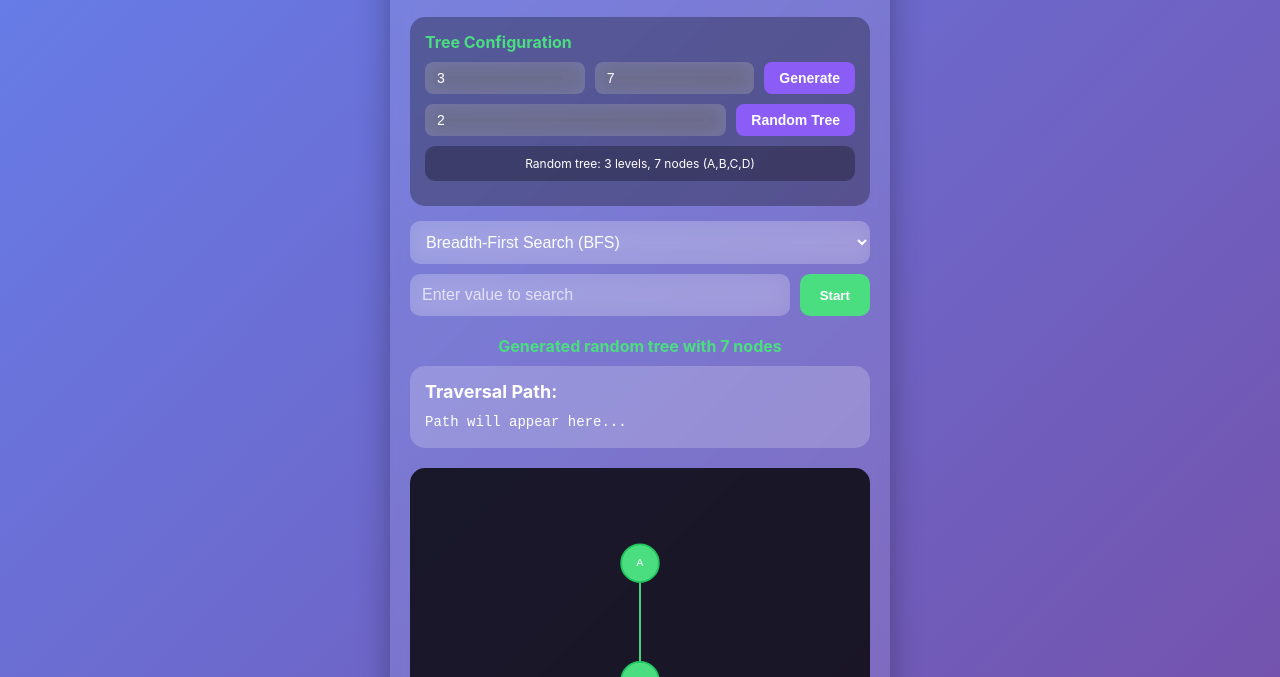
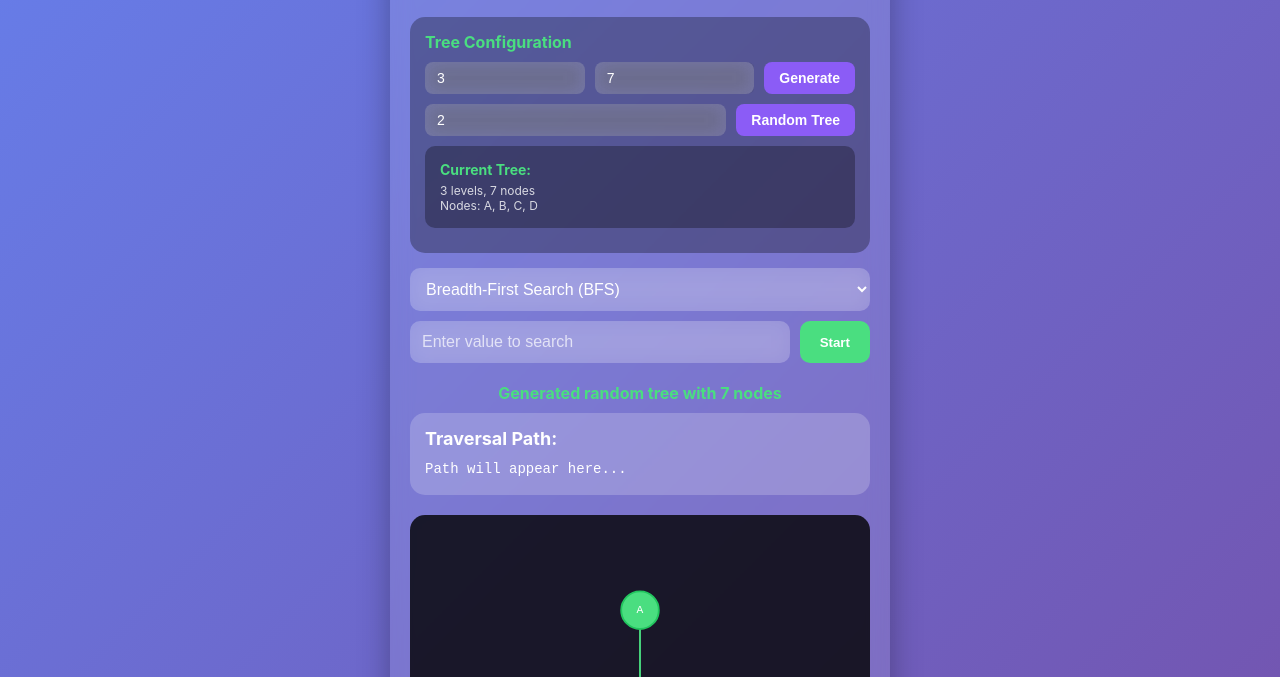
Before and after one commit to RohitSadavarti/DS, a plain HTML site: page index.html in a window 1280 px wide. Both pictures are taken after a click on the button "Random Tree". Shown: the part 123-800 px from the top of the page. Drawn offline with Linux system fonts and the light colour scheme.

Commit message:
Update index.html
Signed-off-by: Rohit Sadavarti <rsadavarti2@gmail.com>

```diff
--- a/index.html
+++ b/index.html
@@ -313,10 +313,20 @@
 		.tree-info {
 			background: rgba(0, 0, 0, 0.3);
 			border-radius: 10px;
-			padding: 10px;
+			padding: 15px;
 			margin-bottom: 10px;
+			font-size: 14px;
+		}
+
+		.tree-info-title {
+			color: #4ade80;
+			font-weight: bold;
+			margin-bottom: 5px;
+		}
+
+		.tree-info-details {
 			font-size: 12px;
-			text-align: center;
+			color: rgba(255, 255, 255, 0.8);
 		}
 	</style>
 </head>
@@ -339,7 +349,11 @@
 					<input type="number" class="config-input" id="maxChildren" placeholder="Max children per node (2-5)" min="2" max="5" value="2">
 					<button class="generate-btn" onclick="generateRandomTree()">Random Tree</button>
 				</div>
-				<div class="tree-info" id="treeInfo">Current tree: 3 levels, 7 nodes (A,B,C,D,E,F,G)</div>
+				<div class="tree-info" id="treeInfo">
+					<div class="tree-info-title">Current Tree:</div>
+					<div class="tree-info-details">3 levels, 7 nodes</div>
+					<div class="tree-info-details">Nodes: A, B, C, D, E, F, G</div>
+				</div>
 			</div>
 
 			<select class="dropdown" id="algorithmSelect">
@@ -433,9 +447,8 @@
 			currentTree = buildFlexibleTree(labels, levels, maxChildren);
 
 			// Update tree info display
-			const nodeList = getAllNodes(currentTree).map(n => n.value).join(',');
-			document.getElementById('treeInfo').textContent =
-				`Current tree: ${levels} levels, ${totalNodes} nodes (${nodeList})`;
+			const nodeList = getAllNodes(currentTree).map(n => n.value).join(', ');
+			updateTreeInfo(levels, totalNodes, nodeList);
 
 			initializeTree();
 			resetVisualization();
@@ -460,9 +473,8 @@
 			const labels = generateNodeLabels(totalNodes);
 			currentTree = buildRandomTree(labels, levels, maxChildren);
 
-			const nodeList = getAllNodes(currentTree).map(n => n.value).join(',');
-			document.getElementById('treeInfo').textContent =
-				`Random tree: ${levels} levels, ${totalNodes} nodes (${nodeList})`;
+			const nodeList = getAllNodes(currentTree).map(n => n.value).join(', ');
+			updateTreeInfo(levels, totalNodes, nodeList);
 
 			initializeTree();
 			resetVisualization();
@@ -470,6 +482,16 @@
 			document.getElementById('status').textContent =
 				`Generated random tree with ${totalNodes} nodes`;
 			document.getElementById('status').className = 'status success';
+		}
+
+		// Update tree info display
+		function updateTreeInfo(levels, totalNodes, nodeList) {
+			const treeInfo = document.getElementById('treeInfo');
+			treeInfo.innerHTML = `
+				<div class="tree-info-title">Current Tree:</div>
+				<div class="tree-info-details">${levels} levels, ${totalNodes} nodes</div>
+				<div class="tree-info-details">Nodes: ${nodeList}</div>
+			`;
 		}
 
 		// Build a flexible tree with custom branching
@@ -1056,6 +1078,14 @@
 			}
 		});
 
+		// Initialize on load
+		document.addEventListener('DOMContentLoaded', function() {
+			// Generate initial tree
+			const labels = generateNodeLabels(7);
+			currentTree = buildFlexibleTree(labels, 3, 2);
+			initializeTree();
+			updateAlgorithmInfo();
+		});
 	</script>
 </body>
 </html>
```
